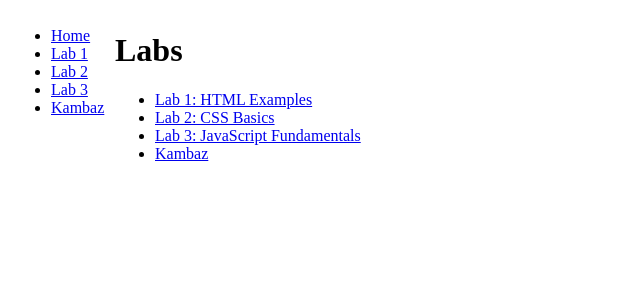
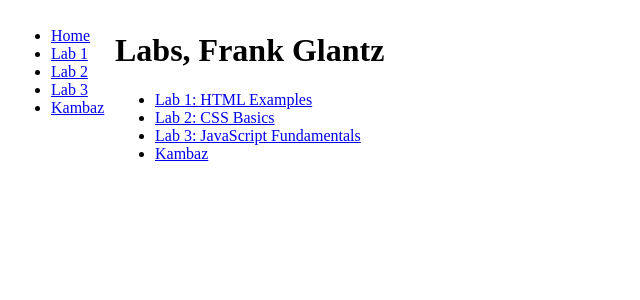
Before and after one commit to frankatank4526/kambaz-next-js, a Next.js app: page /labs in a window 1280 px wide. Shown: the top 300 px of the page, without its empty margins (0-640 px from the left). Built offline with nearby package versions, Linux system fonts and the light colour scheme.

Commit message:
added name to labs

```diff
--- a/app/labs/page.tsx
+++ b/app/labs/page.tsx
@@ -2,7 +2,7 @@ import Link from "next/link";
 export default function labs() {
     return (
         <div id="wd-labs">
-            <h1>Labs</h1>
+            <h1>Labs, Frank Glantz</h1>
             <ul>
                 <li>
                     <Link href="/labs/lab1" id="wd-lab1-link">
```
